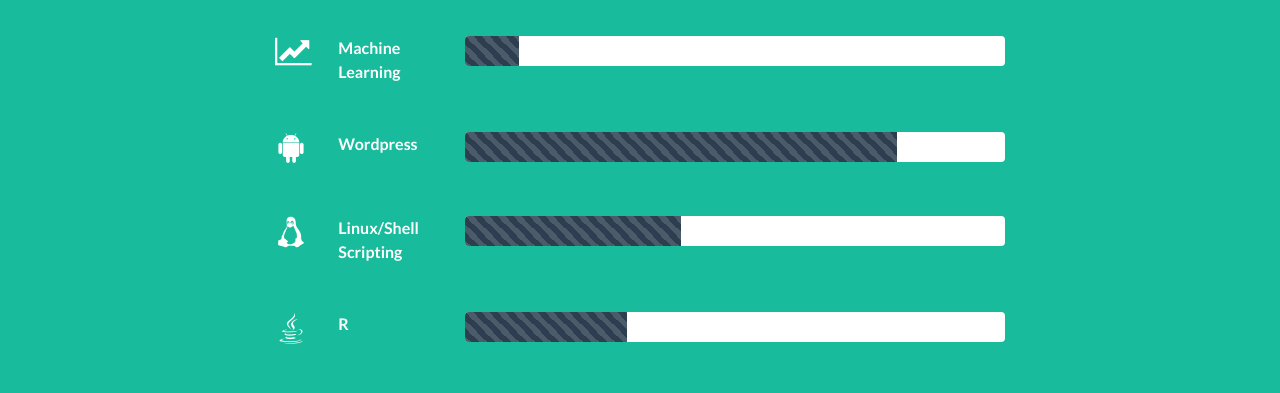
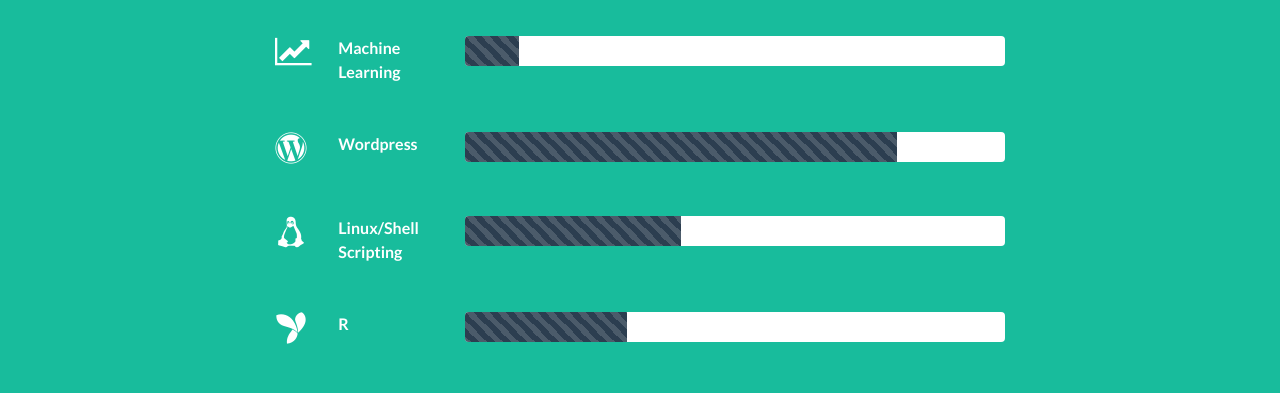
Before and after one commit to Mehta5809/mehta5809.github.io, a plain HTML site: page index.html in a window 1280 px wide. Shown: the part 4460-4853 px from the top of the page. Drawn offline with Linux system fonts and the light colour scheme.

Commit message:
modified index

```diff
--- a/index.html
+++ b/index.html
@@ -334,7 +334,7 @@
           <div class="col-lg-2 ml-auto">
             <div class="row">
               <div class="col-lg-4">
-                <i class="devicon-android-plain big-icon font-cog"></i>
+                <i class="devicon-wordpress-plain big-icon font-cog"></i>
               </div>
               <div class="col-lg-4">
                 <b>Wordpress</b>
@@ -377,7 +377,7 @@
           <div class="col-lg-2 ml-auto">
             <div class="row">
               <div class="col-lg-4">
-                <i class="devicon-java-plain big-icon font-cog"></i>
+                <i class="devicon-yii-plain big-icon font-cog"></i>
               </div>
               <div class="col-lg-4">
                 <b>R</b>
```
